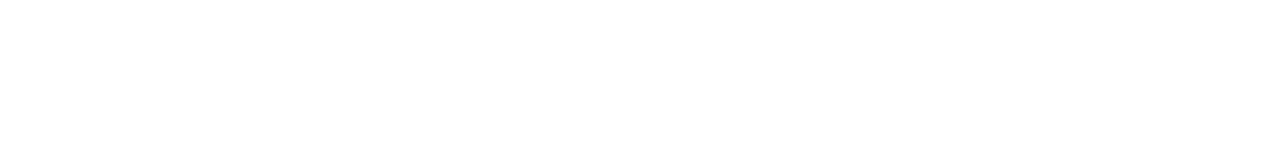
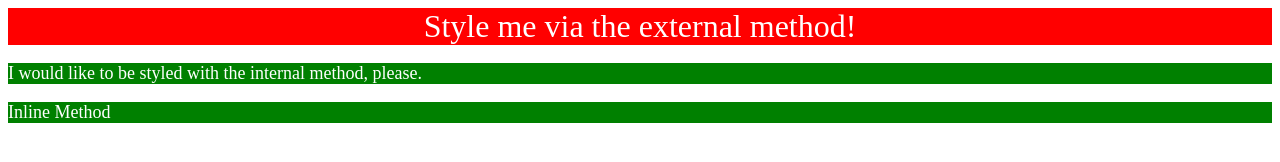
Before and after one commit to codingwithbri/git_test, a plain HTML site: page index.html in a window 1280 px wide. Drawn offline with Linux system fonts and the light colour scheme.

Commit message:
CSS types

```diff
--- a/foundations.css
+++ b/foundations.css
@@ -1,7 +1,9 @@
 /* styles.css */
-div {
+
+div{
     background-color: red;
     font-size: 32px;
     text-align: center;
     text-emphasis: bold;
+    color: white;
 }
--- a/index.html
+++ b/index.html
@@ -0,0 +1,25 @@
+<!DOCTYPE html>
+<html lang="en">
+<head>
+    <meta charset="UTF-8">
+    <meta http-equiv="X-UA-Compatible" content="IE=edge">
+    <meta name="viewport" content="width=device-width, initial-scale=1.0">
+    <title>CSS</title>
+<link rel="stylesheet" href="foundations.css">
+</head>
+<body>
+    <div>Style me via the external method!</div>
+    <p>I would like to be styled with the internal method, please.</p>
+    <p>Inline Method</p>
+
+<style>
+    p
+    {
+        background-color: green;
+        font-size: 18px;
+        color: white;
+    }
+</style>
+</body>
+
+</html>
```
